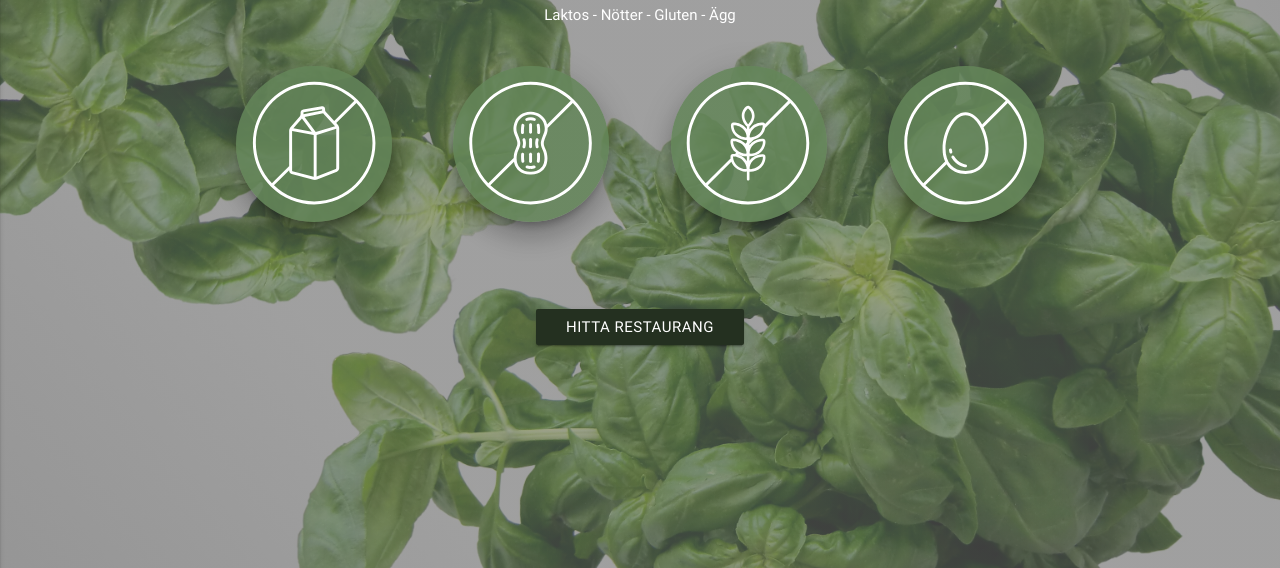
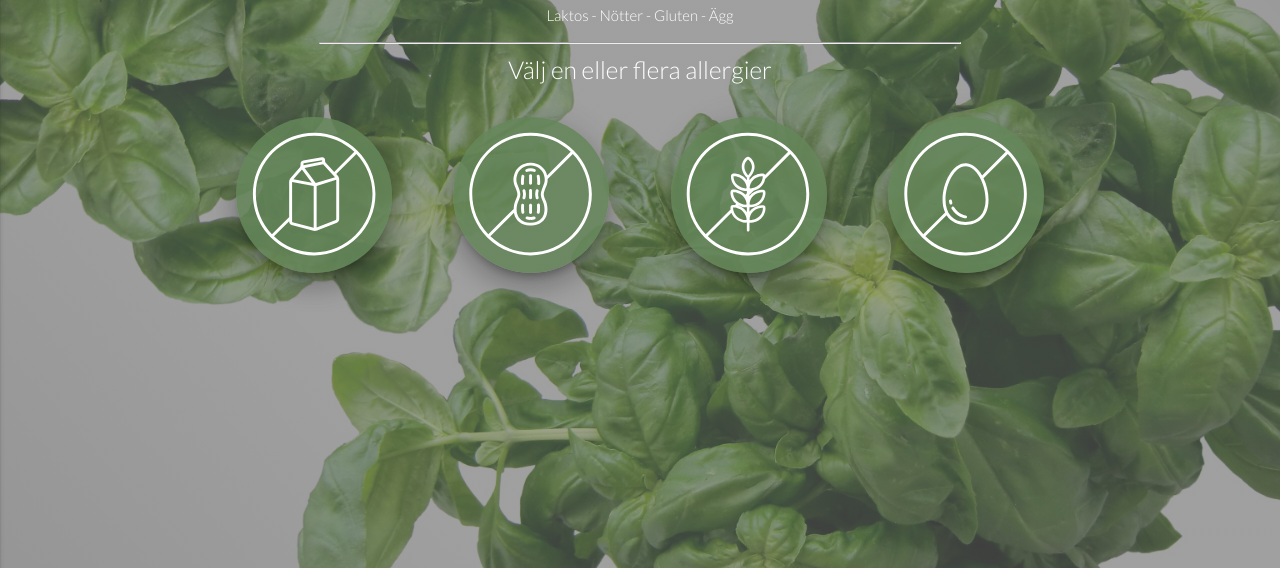
Before and after one commit to emmaindal/Allergikartan, a website: page public/index.html in a window 1280 px wide. Shown: the part 232-800 px from the top of the page. Drawn offline with nearby package versions, Linux system fonts and the light colour scheme.

Commit message:
still in progress

```diff
--- a/public/css/style.css
+++ b/public/css/style.css
@@ -1,6 +1,8 @@
 @import url('https://fonts.googleapis.com/css?family=Sacramento');
+@import url('https://fonts.googleapis.com/css?family=Lato:300');
 
 body{
+	font-family: 'Lato', sans-serif;
 	background:
 	linear-gradient(
 		rgba(101, 101, 101, 0.62),
@@ -25,8 +27,8 @@ body{
 		font-size: 7rem;
 	}
 	#search-resturant{
-		background-color: rgba(36, 48, 32, 1) !important;
-		margin-top: 5%;
+		margin-top: 2%;
+		margin-bottom: 4%;
 	}
 	.btn-floating.btn-large{
 		background-color: rgba(100, 133, 89, 0.86) !important;
--- a/public/index.html
+++ b/public/index.html
@@ -32,27 +32,27 @@
 			<div class="col s12 m12">
 				<h1 class="center white-text mainheading animated slideInDown">Allergikartan</h1>
 				<p class="center white-text">Laktos - Nötter - Gluten - Ägg</p>
+				<hr width="50%">
+				<h5 class="center white-text">Välj en eller flera allergier</h5>
 			</div>
 		</section>
 		<section class="row icons center-align">
 			<div class="col s12 m3 l2 offset-l2">
-				<a id="0" class="btn-floating btn-large waves-effect waves-light green darken-2 z-depth-5"><img title="Laktosintolerant" id="icon-0" class="icon-img" src="assets/noun_1072398_cc.svg" alt=""></a>
+				<a id="0" name="laktos" class="btn-floating btn-large waves-effect waves-light green darken-2 z-depth-5"><img title="Laktosintolerant" id="icon-0" class="icon-img" src="assets/noun_1072398_cc.svg" alt=""></a>
 			</div>
 			<div class="col s12 m3 l2">
-				<a id="1" class="btn-floating btn-large waves-effect waves-light green darken-2 z-depth-5"><img title="Nötallergi" id="icon-1" src="assets/noun_1072399_cc.svg" alt=""></a>
+				<a id="1" name="nöt" class="btn-floating btn-large waves-effect waves-light green darken-2 z-depth-5"><img title="Nötallergi" id="icon-1" src="assets/noun_1072399_cc.svg" alt=""></a>
 			</div>
 			<div class="col s12 m3 l2">
-				<a id="2" class="btn-floating btn-large waves-effect waves-light green darken-2 z-depth-5"><img title="Glutenintolerant" id="icon-2" src="assets/noun_1072400_cc.svg" alt=""></a>
+				<a id="2" name="gluten" class="btn-floating btn-large waves-effect waves-light green darken-2 z-depth-5"><img title="Glutenintolerant" id="icon-2" src="assets/noun_1072400_cc.svg" alt=""></a>
 			</div>
 			<div class="col s12 m3 l2">
-				<a id="3" class="btn-floating btn-large waves-effect waves-light green darken-2 z-depth-5"><img title="Äggallergi" id="icon-3" src="assets/noun_1072403_cc.svg" alt=""></a>
+				<a id="3" name="ägg" class="btn-floating btn-large waves-effect waves-light green darken-2 z-depth-5"><img title="Äggallergi" id="icon-3" src="assets/noun_1072403_cc.svg" alt=""></a>
 			</div>
 		</section>
 		<section class="row">
-			<div class="col s12 m12 center-align">
-				<!-- Modal Trigger -->
-				<a id="search-resturant" class="waves-effect waves-light btn modal-trigger green darken-2" href="#modal1">Hitta restaurang</a>
-
+			<div class="col s12 m12 center-align" id="resturant-search">
+				<a id="search-resturant" class="waves-effect waves-light btn modal-trigger green darken-2 btn-flat disabled" href="#modal1"></a>
 				<!-- Modal Structure -->
 				<div id="modal1" class="modal modal-fixed-footer">
 					<div class="modal-content">
--- a/public/javascript/resturantchoice.js
+++ b/public/javascript/resturantchoice.js
@@ -2,7 +2,7 @@ $(document).ready(function(){
 	var icon = $(".icons").children();
 	icon.each(function(index){
 		$('#'+index).on('click', function(){
-			if ($('#'+index).hasClass('icon-disabled')) {
+			if ($(this).hasClass('icon-disabled')) {
 				$(this).css('background', 'none');
 				$('#icon-'+index).css('opacity', '1');
 				$('#'+index).removeClass('icon-disabled');
@@ -14,5 +14,19 @@ $(document).ready(function(){
 				console.log("något är fel")
 			};
 		});
+		$('#'+index).one('click', function() {
+			if ($(this).hasClass('icon-disabled')) {
+				$('#search-resturant').empty();
+				$('#search-resturant').removeClass('btn-flat disabled');
+				$('#search-resturant').css('cssText', 'background-color: rgba(36, 50, 32, 0.96) !important');
+				$('#search-resturant').append('Hitta restaurang');
+				var allergy = this.name;
+				console.log(allergy);
+			} else if ($('#'+index).hasClass('icon-disabled') === false) {
+				console.log("work in progress");
+			} else{
+				console.log("något är fel");
+			};
+		});
 	});
 });
```
